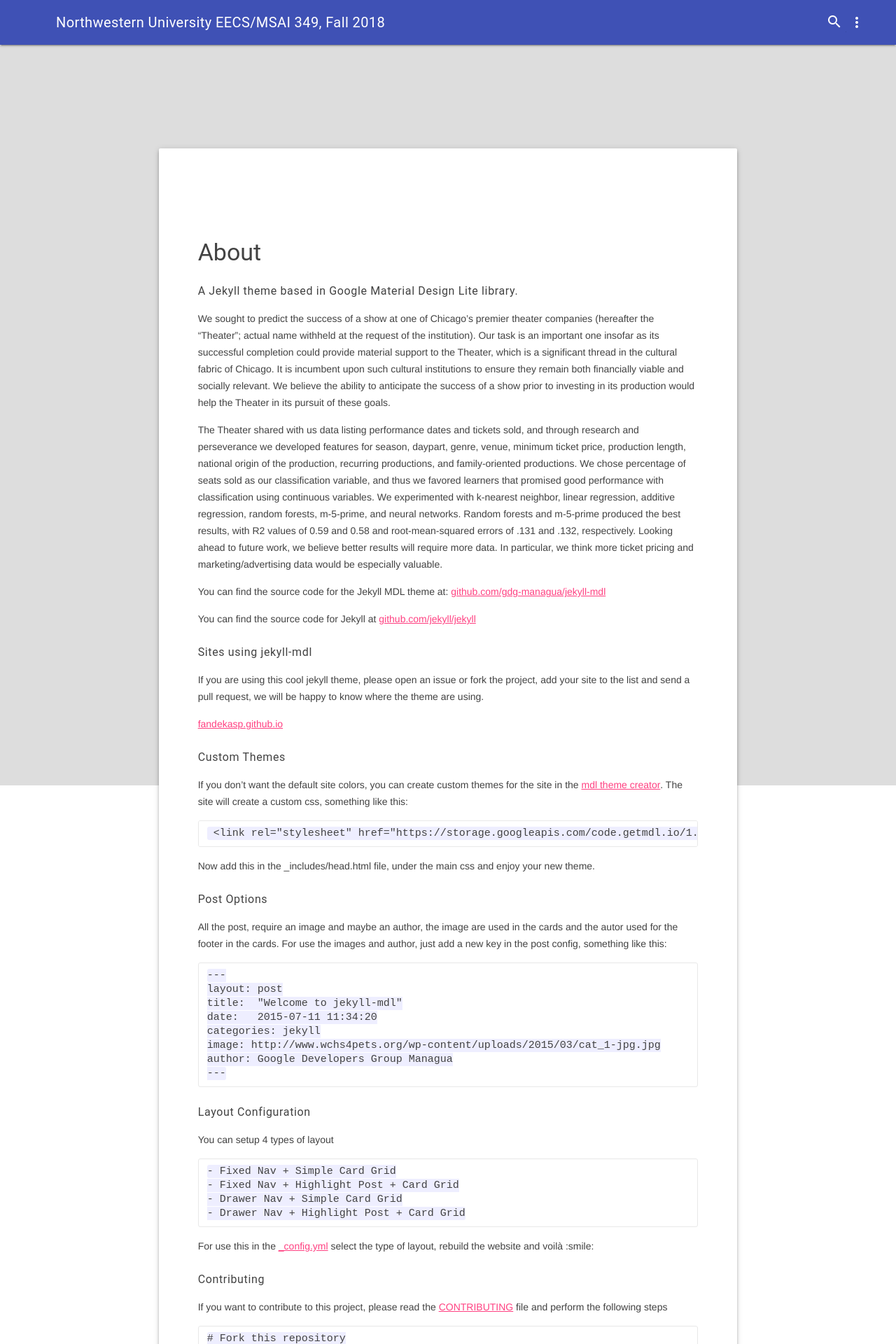
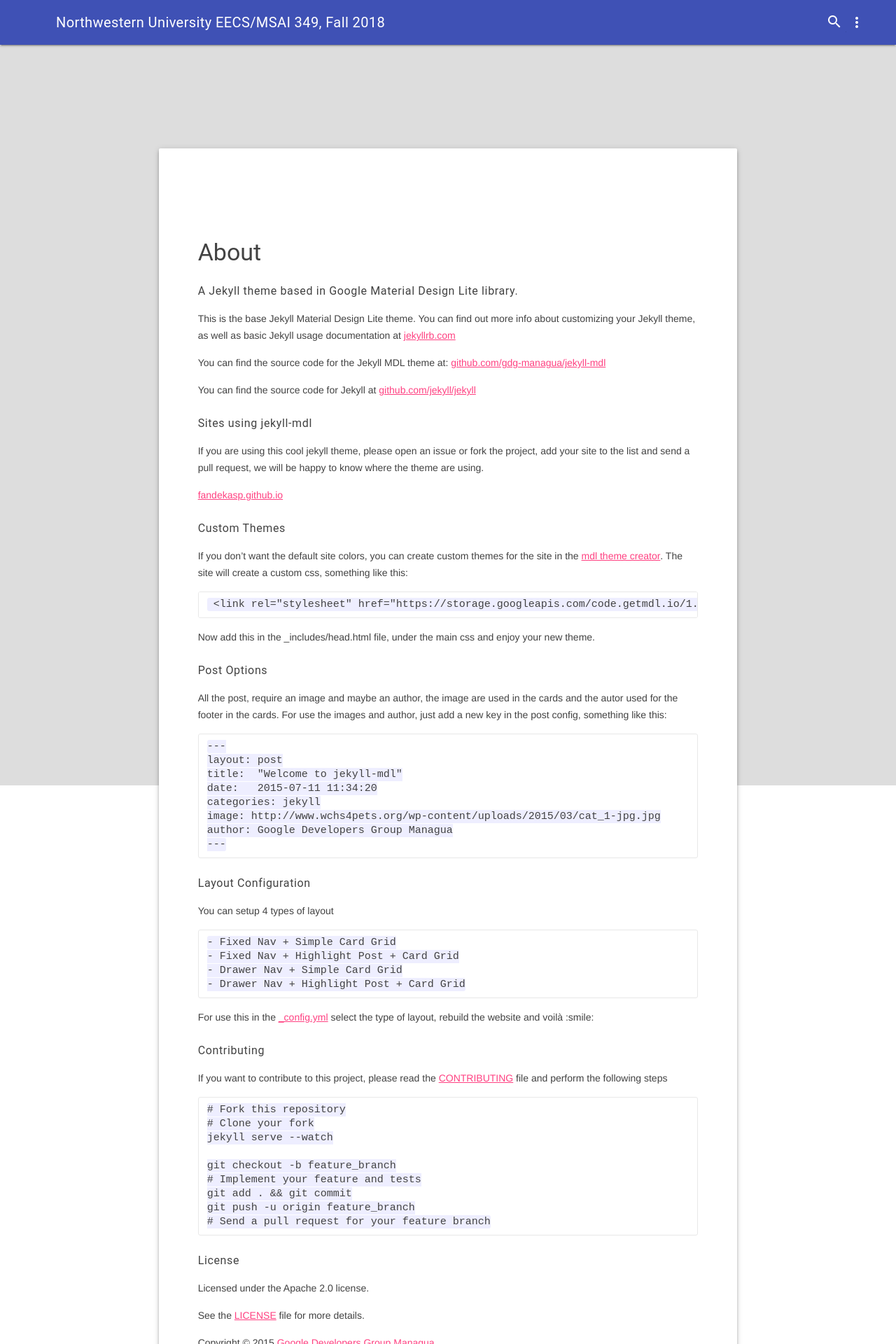
Before and after one commit to michaelcan2/michaelcan2.github.io, a Jekyll site: the page built from MLproject.md, in a window 1280 px wide. Shown: the top 1920 px of the page at 70% size. Built offline with Jekyll 4.4.1, drawn with Linux system fonts in a browser that asks for light colours; some of the changed text lies outside the part shown.

```diff
--- a/MLproject.md
+++ b/MLproject.md
@@ -5,9 +5,7 @@
 ---
 ###### A Jekyll theme based in Google Material Design Lite library.
 
-We sought to predict the success of a show at one of Chicago’s premier theater companies (hereafter the “Theater”; actual name withheld at the request of the institution).  Our task is an important one insofar as its successful completion could provide material support to the Theater, which is a significant thread in the cultural fabric of Chicago.  It is incumbent upon such cultural institutions to ensure they remain both financially viable and socially relevant.  We believe the ability to anticipate the success of a show prior to investing in its production would help the Theater in its pursuit of these goals.
-
-The Theater shared with us data listing performance dates and tickets sold, and through research and perseverance we developed features for season, daypart, genre, venue, minimum ticket price, production length, national origin of the production, recurring productions, and family-oriented productions.  We chose percentage of seats sold as our classification variable, and thus we favored learners that promised good performance with classification using continuous variables.  We experimented with k-nearest neighbor, linear regression, additive regression, random forests, m-5-prime, and neural networks.  Random forests and m-5-prime produced the best results, with R2 values of 0.59 and 0.58 and root-mean-squared errors of .131 and .132, respectively.  Looking ahead to future work, we believe better results will require more data.  In particular, we think more ticket pricing and marketing/advertising data would be especially valuable.
+This is the base Jekyll Material Design Lite theme. You can find out more info about customizing your Jekyll theme, as well as basic Jekyll usage documentation at [jekyllrb.com](http://jekyllrb.com/)
 
 You can find the source code for the Jekyll MDL theme at: [github.com/gdg-managua/jekyll-mdl](https://github.com/gdg-managua/jekyll-mdl)
 
```
Also changed, not shown: about.md (+4 -2 lines).
